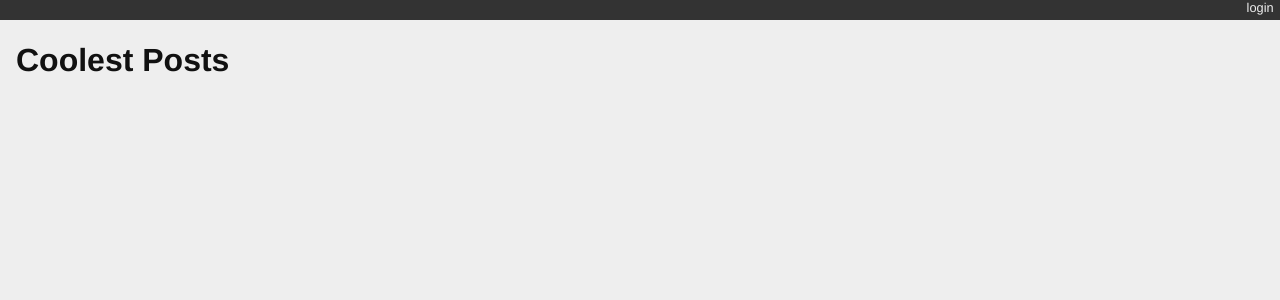
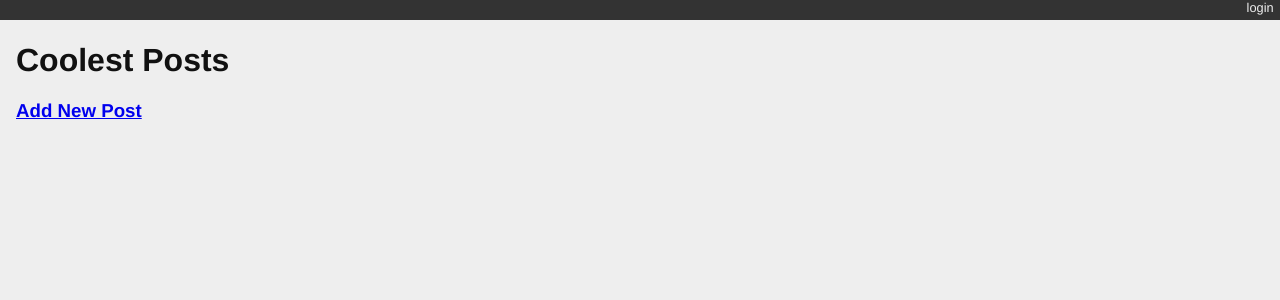
Before and after one commit to egpython19/django-blog, a Django app: page / in a window 1280 px wide. Shown: the top 300 px of the page. Run offline with Django 3.2, Linux system fonts and the light colour scheme; data that the repository does not hold is empty.

Commit message:
add django code links

```diff
--- a/blogging/templates/blogging/add.html
+++ b/blogging/templates/blogging/add.html
@@ -2,12 +2,12 @@
 
 {% block content %}
 
-    <h1>Add a Post</h1>
+<h1>Add New Post</h1>
 
-    <form method="post" >
+<form method="post" >
     {% csrf_token %}
     {{form.as_p}}
     <button type="submit" class="btn btn-default">Submit</button>
-    </form>
+</form>
 
 {% endblock %}
--- a/blogging/templates/blogging/list.html
+++ b/blogging/templates/blogging/list.html
@@ -1,22 +1,38 @@
-{% extends "base.html" %}{% block content %}
-    <h1>Coolest Posts</h1>
-    {% comment %} here is where the query happens {% endcomment %}
-    {% for post in posts %}
+{% extends "base.html" %}
+
+{% block content %}
+
+<h1>Coolest Posts</h1>
+
+{% comment %} here is where the query happens {% endcomment %}
+
+{% for post in posts %}
     <div class = "post">
         <h2>
             <a href="{% url 'blog_detail' post.pk %}">{{ post }}</a>
         </h2>
+
+        <div class="post-body">
+            <h3>
+            {{ post.text }}
+            </h3>
+        </div>
+
         <p class="byline">
             Posted by {{ post.author.username }} &mdash; {{ post.published_date }}
         </p>
-        <div class="post-body">
-            {{ post.text }}
-        </div>
+
+
         <ul class="categories">
             {% for category in post.categories.all %}
-            <li>{{ category }}</li>
+                <li>{{ category }}</li>
             {% endfor %}
         </ul>
     </div>
-    {% endfor %}
+{% endfor %}
+
+<h3>
+    <a href="{% url 'add_post' %}">Add New Post</a>
+</h3>
+
 {% endblock %}
```
Also changed, not shown: blogging/templates/blogging/detail.html (+12 -1 lines), blogging/migrations/0002_auto_20200530_2205.py (added), blogging/migrations/0003_auto_20200530_2220.py (added).
